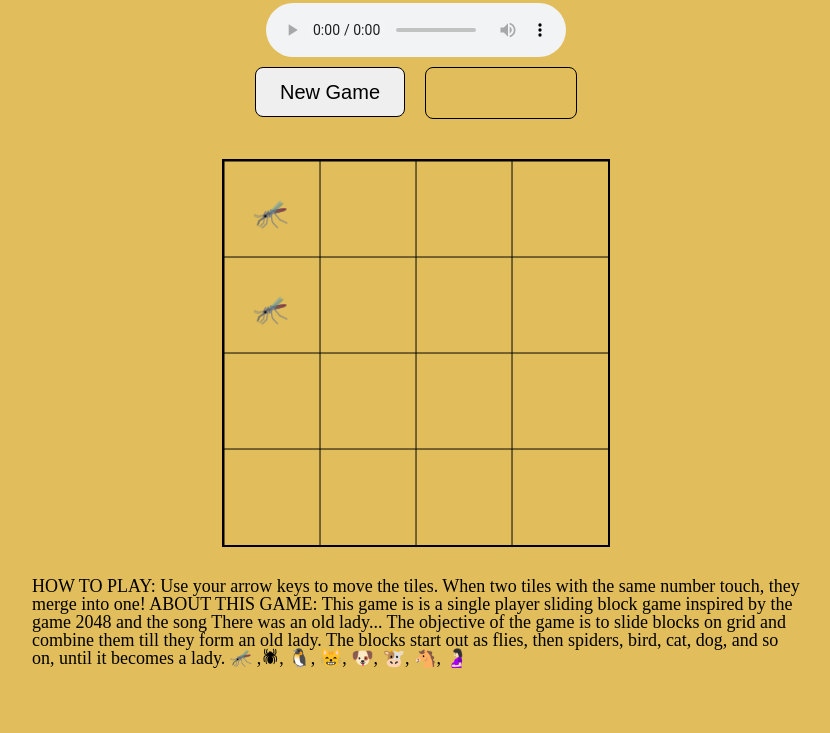
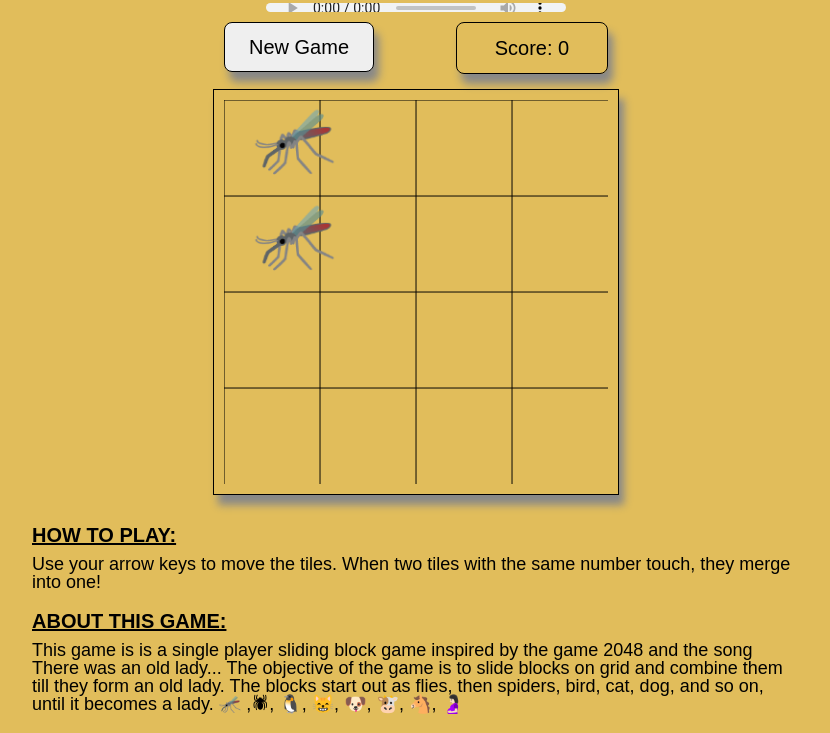
Before and after one commit to lisaw97/204Ate, a website built with webpack: page dist/index.html in a window 1280 px wide. Shown: the part 67-800 px from the top of the page, without its empty margins (224-1054 px from the left). Built offline with nearby package versions, Linux system fonts and the light colour scheme; a web font is replaced by a local one.

Commit message:
Deploy to heroku

```diff
--- a/scr/grid.js
+++ b/scr/grid.js
@@ -57,12 +57,13 @@ export default class Grid {
           this.grid[rowIdx][colIdx] ? this.grid[rowIdx][colIdx] : "X"
         );
         this.ctx.fillStyle = "red";
-        this.ctx.font = "30px Verdana"
+
+        //size according to icon
+        this.ctx.font = "70px Verdana"
         this.ctx.fillText(this.grid[colIdx][rowIdx], spacing * rowIdx + 30, spacing * colIdx + 65);
       }
       symbols.push(`${row.join('|')}\n`);
     }
-    console.log(symbols.join('--------\n'));
   }
 
   placeNewSymbol() {
--- a/scr/instructions.js
+++ b/scr/instructions.js
@@ -7,12 +7,38 @@ export default class Instructions {
   }
 
   render() {
-    let node = document.createElement("p");
-    let textnode = document.createTextNode(
-      "HOW TO PLAY: Use your arrow keys to move the tiles. When two tiles with the same number touch, they merge into one! ABOUT THIS GAME: This game is is a single player sliding block game inspired by the game 2048 and the song There was an old lady... The objective of the game is to slide blocks on grid and combine them till they form an old lady. The blocks start out as flies, then spiders, bird, cat, dog, and so on, until it becomes a lady. 🦟 ,🕷, 🐧, 😸, 🐶, 🐮, 🐴, 🤰🏻"
+    let title1 = document.createElement("p");
+    title1.id = "title";
+    let titleText1 = document.createTextNode(
+      "HOW TO PLAY: "
     );
-    node.appendChild(textnode);
-    this.container.appendChild(node);
+
+    let body1 = document.createElement("p");
+    body1.id = "body";
+    let bodyText1 = document.createTextNode(
+      "Use your arrow keys to move the tiles. When two tiles with the same number touch, they merge into one!"
+    )
+
+    let title2 = document.createElement("p");
+    title2.id = "title";
+    let titleText2 = document.createTextNode(
+      "ABOUT THIS GAME: "
+    )
+
+    let body2 = document.createElement("p");
+    body2.id = "body";
+    let bodyText2 = document.createTextNode(
+      "This game is is a single player sliding block game inspired by the game 2048 and the song There was an old lady... The objective of the game is to slide blocks on grid and combine them till they form an old lady. The blocks start out as flies, then spiders, bird, cat, dog, and so on, until it becomes a lady. 🦟 ,🕷, 🐧, 😸, 🐶, 🐮, 🐴, 🤰🏻"
+    )
+
+    title1.appendChild(titleText1);
+    body1.appendChild(bodyText1);
+    title2.appendChild(titleText2);
+    body2.appendChild(bodyText2);
+    this.container.appendChild(title1);
+    this.container.appendChild(body1);
+    this.container.appendChild(title2);
+    this.container.appendChild(body2);
   }
 
 }
--- a/scr/scores.js
+++ b/scr/scores.js
@@ -9,6 +9,8 @@ export default class Scores {
   render() {
     let node = document.createElement("h3");
     node.id = "currentScore";
+    let textnode = document.createTextNode("Score: 0");
+    node.appendChild(textnode);
     this.container.appendChild(node);
   }
 }
--- a/scr/stylesheets/grid.css
+++ b/scr/stylesheets/grid.css
@@ -2,7 +2,9 @@
   width: 30%;
   height: auto;
   margin: auto;
-  margin-top: 30px;
+  margin-top: 5px;
   margin-bottom: 30px;
-  border: 2px solid black;
+  border: 1px solid;
+  padding: 10px;
+  box-shadow: 5px 10px 8px #888888;
 }
--- a/scr/stylesheets/main.css
+++ b/scr/stylesheets/main.css
@@ -8,6 +8,7 @@
   align-items: center;
   height: 100vh;
   background-color: rgb(225, 189, 91);
+  font-family: 'Sulphur Point', sans-serif;
 }
 
 h1 {
@@ -17,7 +18,10 @@ h1 {
 }
 
 #buttons {
+  width: 30%;
   display: flex;
+  margin: auto;
+  justify-content: space-between;
 }
 
 #reset, #scores {
@@ -29,10 +33,30 @@ h1 {
   margin: 10px;
   font-size: 20px;
   border-radius: 8px;
-  border: 1px solid black;
+  border: 1px solid;
+  box-shadow: 5px 10px 8px #888888;
+}
+
+#reset {
+  margin-left: 0;
+}
+
+#scores {
+  margin-right: 0;
 }
 
 #instructions {
   width: 60%;
   font-size: 18px;
 }
+
+#title {
+  font-size: 20px;
+  font-weight: bold;
+  margin-bottom: 10px;
+  text-decoration: underline;
+}
+
+#body {
+  margin-bottom: 20px;
+}
```
Also changed, not shown: app.js (+0 -8 lines), package.json (+6 -1 lines), dist/index.html.
